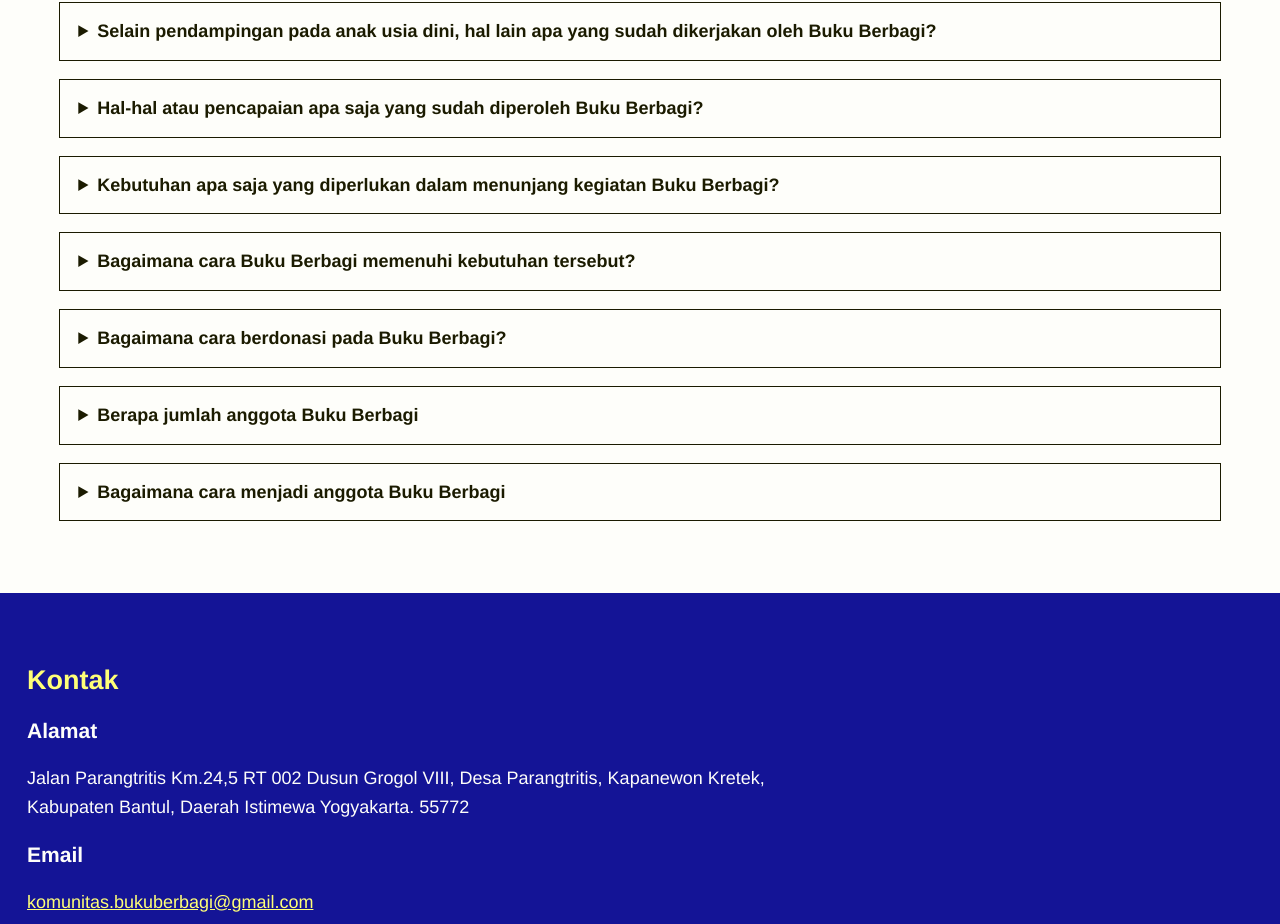
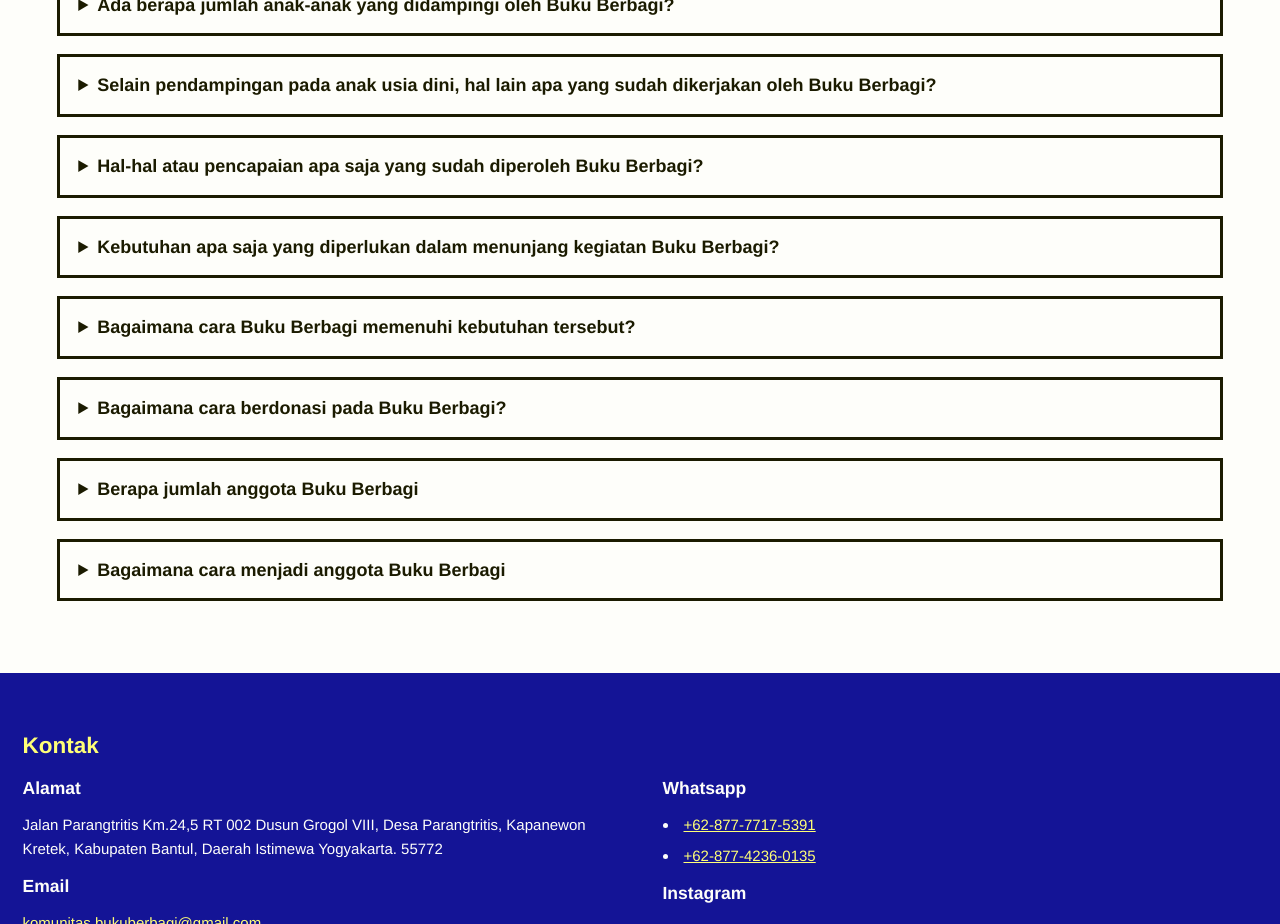
Before and after one commit to kca485/bukuberbagi, an Eleventy site: page src/index.njk in a window 1280 px wide. Shown: the part 1876-2800 px from the top of the page. Built offline with nearby package versions, Linux system fonts and the light colour scheme; Eleventy itself is replaced by a stand-in of ours; files that its build step writes are made by us from their sources.

Commit message:
style footer

```diff
--- a/src/_includes/basic.njk
+++ b/src/_includes/basic.njk
@@ -21,6 +21,7 @@ styles:
 </main>
 <footer>
   <h2 id="kontak">Kontak</h2>
+  <div id="contact-info">
     <h3>Alamat</h3>
     <p>
       Jalan Parangtritis Km.24,5 RT 002 Dusun Grogol VIII, Desa Parangtritis, Kapanewon Kretek,
@@ -35,6 +36,7 @@ styles:
     </ul>
     <h3>Instagram</h3>
     <p><a href="https://www.instagram.com/bukuberbagi.id">@bukuberbagi.id</a></p>
+  </div>
   <small>© 2023</small>
 </footer>
 {% endblock %}
--- a/src/styles/base.css
+++ b/src/styles/base.css
@@ -60,7 +60,7 @@ blockquote + p::before {
 }
 
 details {
-  border: solid 1px var(--color-neutral-dark);
+  border: solid 3px var(--color-neutral-dark);
   padding: 1em 1em 0;
 }
 
--- a/src/styles/basic.css
+++ b/src/styles/basic.css
@@ -47,6 +47,7 @@ footer {
   background-color: var(--color-secondary-dark);
   color: var(--color-neutral-light);
   padding: 4em 1.5em 0 1.5em;
+  font-size: smaller;
 }
 
 footer h2 {
@@ -62,3 +63,18 @@ small {
   display: block;
   margin-top: 3em;
 }
+
+#contact-info {
+  columns: 2;
+  column-gap: 3em;
+}
+
+#contact-info h3 {
+  margin: 0;
+}
+
+@media screen and (max-width: 615px) {
+  #contact-info {
+    columns: unset;
+  }
+}
--- a/src/styles/beranda.css
+++ b/src/styles/beranda.css
@@ -29,3 +29,10 @@ h1 {
 details {
   margin: 1em 0;
 }
+
+@media screen and (max-width: 430px) {
+  h1 {
+    font-size: 24px;
+    padding-top: 1em;
+  }
+}
```
Lines whose indentation alone changed are shown as unchanged.
